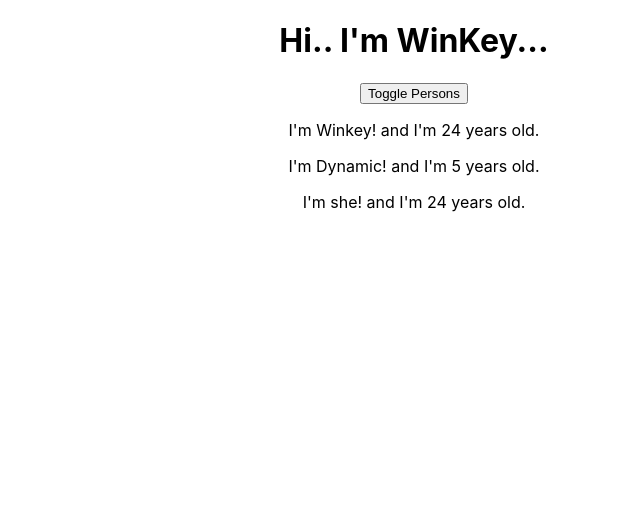
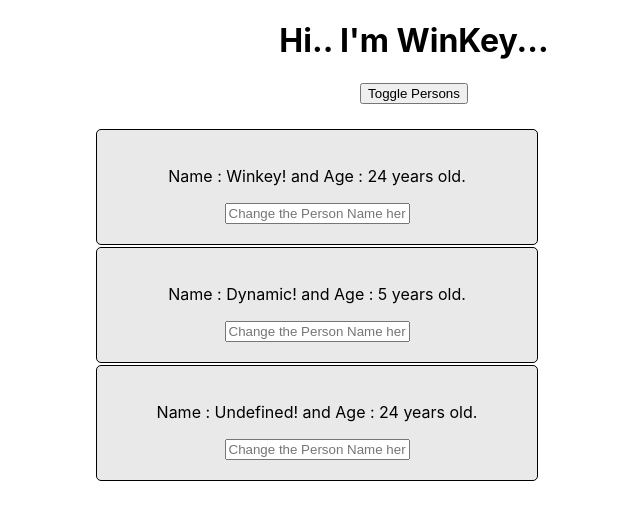
Before and after one commit to Win-key/React-Demo, a React (Create React App) app: page / in a window 1280 px wide. Both pictures are taken after a click on the button "Toggle Persons". Shown: the top 520 px of the page, without its empty margins (226-866 px from the left). Built offline with nearby package versions, Linux system fonts and the light colour scheme.

Commit message:
added styles

```diff
--- a/src/App.js
+++ b/src/App.js
@@ -7,9 +7,9 @@ class App extends Component {
 
   state = {
     person : [
-      {name : 'Winkey', age : 24},
-      {name : 'Dynamic', age : 5},
-      {name : 'she', age : 24}
+      {id : 'klsdf', name : 'Winkey', age : 24},
+      {id : 'iouwe89', name : 'Dynamic', age : 5},
+      {id : 'jklasd', name : 'Undefined', age : 24}
     ],
     otherState : 'something else',
     showPerson : false
@@ -29,21 +29,39 @@ class App extends Component {
     this.setState({showPerson : !this.state.showPerson});
   };
 
-  onChangeHandler = (event)=>{
-    this.setState({person : [
-      {name : 'Winkey', age : 23},
-      {name : event.target.value, age : 5}
-    ]});
+  onChangeHandler = (event, id)=>{
+    let changeIndex = this.state.person.findIndex(e=>e.id===id);
+    let persons = [...this.state.person];
+    persons[changeIndex].name=event.target.value;
+    this.setState({person : persons});
+  }
+
+  deletePersonHandler = (id)=>{
+    let persons = this.state.person.filter(e=>e.id!==id);
+    this.setState({
+      person : persons
+    });
   }
 
   render(){
 
+    let style = {
+      marginLeft : '25%',
+      marginTop : '25px'
+    }
+
     let person = null;
     if(this.state.showPerson){
-      person = <div>
+      person = <div style = {style}>
         {
           this.state.person.map(person => {
-            return <Person name={person.name} age={person.age} ></Person>
+            return <Person
+                key={person.id}
+                name={person.name}
+                age={person.age}
+                delete={()=>this.deletePersonHandler(person.id)}
+                change={(event)=>this.onChangeHandler(event,person.id)}
+                ></Person>
           })
         }
         </div>;
--- a/src/Person/Person.js
+++ b/src/Person/Person.js
@@ -1,10 +1,19 @@
 import React from 'react';
 
 const person = (props) => {
+    let style = {
+        width : '400px',
+        border : '1px solid black',
+        borderRadius : '5px',
+        backgroundColor : '#e9e9e9',
+        padding : '20px',
+        margin : '2px',
+        borderShadow : '2px'
+    }
     return (
-    <div>
-        <p>I'm {props.name}! and I'm {props.age} years old.</p>
-        <p onClick={props.click}>{props.children}</p>
+    <div style={style}>
+        <p onClick={props.delete}>Name : {props.name}! and Age : {props.age} years old.</p>
+        <input  type="text" onChange={props.change} placeholder="Change the Person Name here..." width="200" />
     </div>
     );
 };
```
